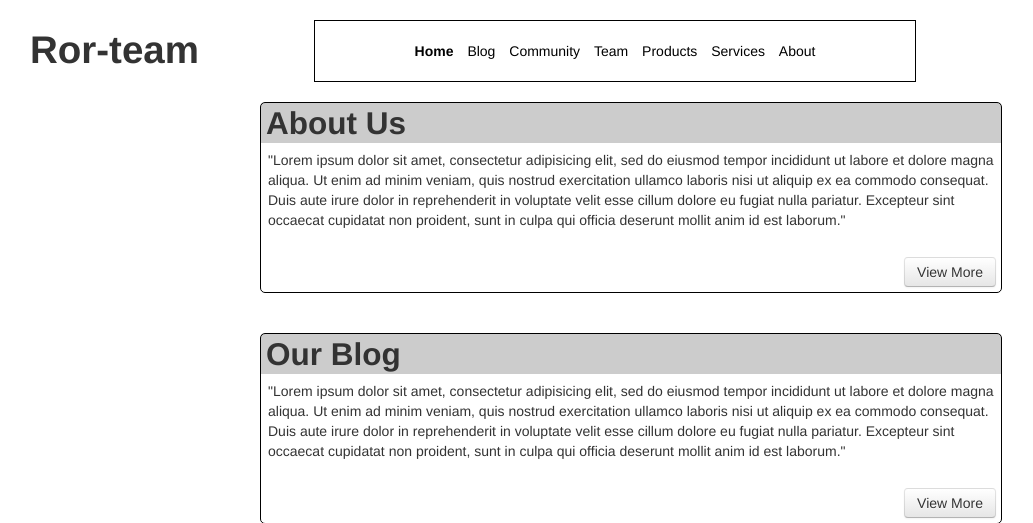
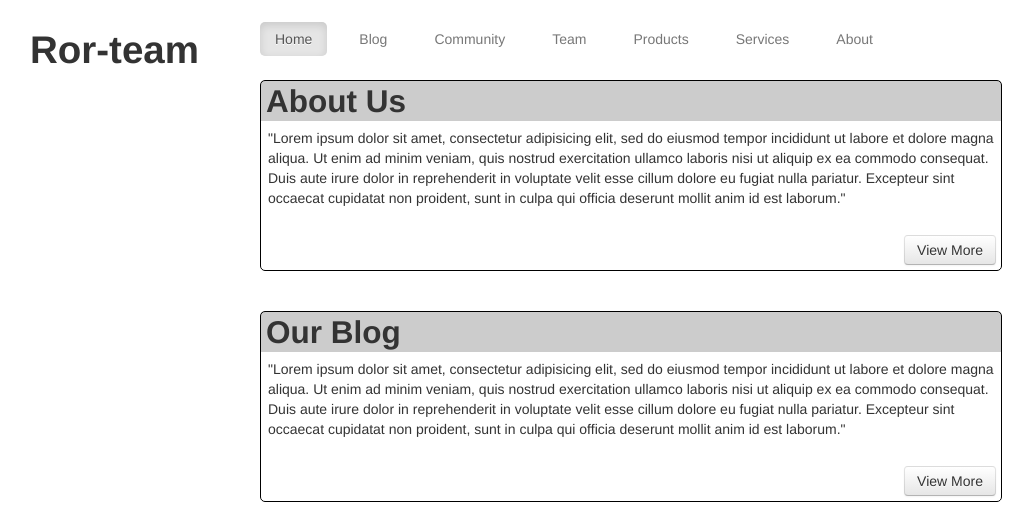
Before and after one commit to SBS-team/ror_team, a Rails app: page /home in a window 1280 px wide. Shown: the top 523 px of the page, without its empty margins (25-1058 px from the left). Run offline with Rails 7, Linux system fonts and the light colour scheme; style sheets or scripts are compiled from the project's sources; some libraries are stand-ins or nearby versions.

Commit message:
new mockups

```diff
--- a/app/assets/stylesheets/application.scss
+++ b/app/assets/stylesheets/application.scss
@@ -17,26 +17,6 @@
 
 .logo {
   float: left;
-}
-.main-menu {
-  margin: 20px auto;
-  width: 600px;
-  text-align: center;
-  border: 1px solid #000000;
-  color: black;
-  padding: 20px 0;
-}
-.main-menu li {
-  padding: 0 5px;
-  display: inline-block;
-  list-style-type: none;
-}
-.main-menu li a {
-  text-decoration: none;
-  color: black;
-}
-.main-menu li a.active {
-  font-weight: 600;
 }
 #footer .contact-us {
   border-top: 1px solid #000000;
--- a/app/models/post_tag.rb
+++ /dev/null
@@ -1,4 +0,0 @@
-class PostTag < ActiveRecord::Base
-  belongs_to :post
-  belongs_to :tag
-end
--- a/app/models/tag.rb
+++ /dev/null
@@ -1,4 +0,0 @@
-class Tag < ActiveRecord::Base
-  has_many :post_tags
-  has_many :posts, through: :post_tags
-end
--- a/app/views/layouts/application.html.haml
+++ b/app/views/layouts/application.html.haml
@@ -12,22 +12,22 @@
         %div.logo
           %h1
             Ror-team
-        %div.offset2
-        %ul.main-menu
-          %li
-            =link_to "Home", '#', :class => 'active'
-          %li
-            =link_to "Blog", '#'
-          %li
-            =link_to "Community", '#'
-          %li
-            =link_to "Team", '#'
-          %li
-            =link_to "Products", '#'
-          %li
-            =link_to "Services", '#'
-          %li
-            =link_to "About", '#'
+        %div.offset2.navbar
+          %ul.nav.nav-pills.text-center
+            %li.active
+              =link_to "Home", '#'
+            %li
+              =link_to "Blog", '#'
+            %li
+              =link_to "Community", '#'
+            %li
+              =link_to "Team", '#'
+            %li
+              =link_to "Products", '#'
+            %li
+              =link_to "Services", '#'
+            %li
+              =link_to "About", '#'
         %div.clear
 
       %div#content.offset2
@@ -37,6 +37,8 @@
           %div.span6
             %h2 Need to contact us?
             %h3 You can join us in our social media space.
+        %div.contact-link.row
+          %div.span4
           %div.span6
             %ul.soc-menu
               %li
@@ -46,9 +48,7 @@
               %li
                 =link_to "Twitter", '#'
           %div.clear
-        %div.contact-link.row
-          %div.span4
-            =link_to "Fallow us on facebook", '#'
+            =link_to "Fallow us on facebook", '#', :class => 'btn-google-plus'
           %div.span4
             =link_to "Fallow us on twitter", '#'
           %div.span4
```
Also changed, not shown: app/controllers/posts_controller.rb (+2 -35 lines).
